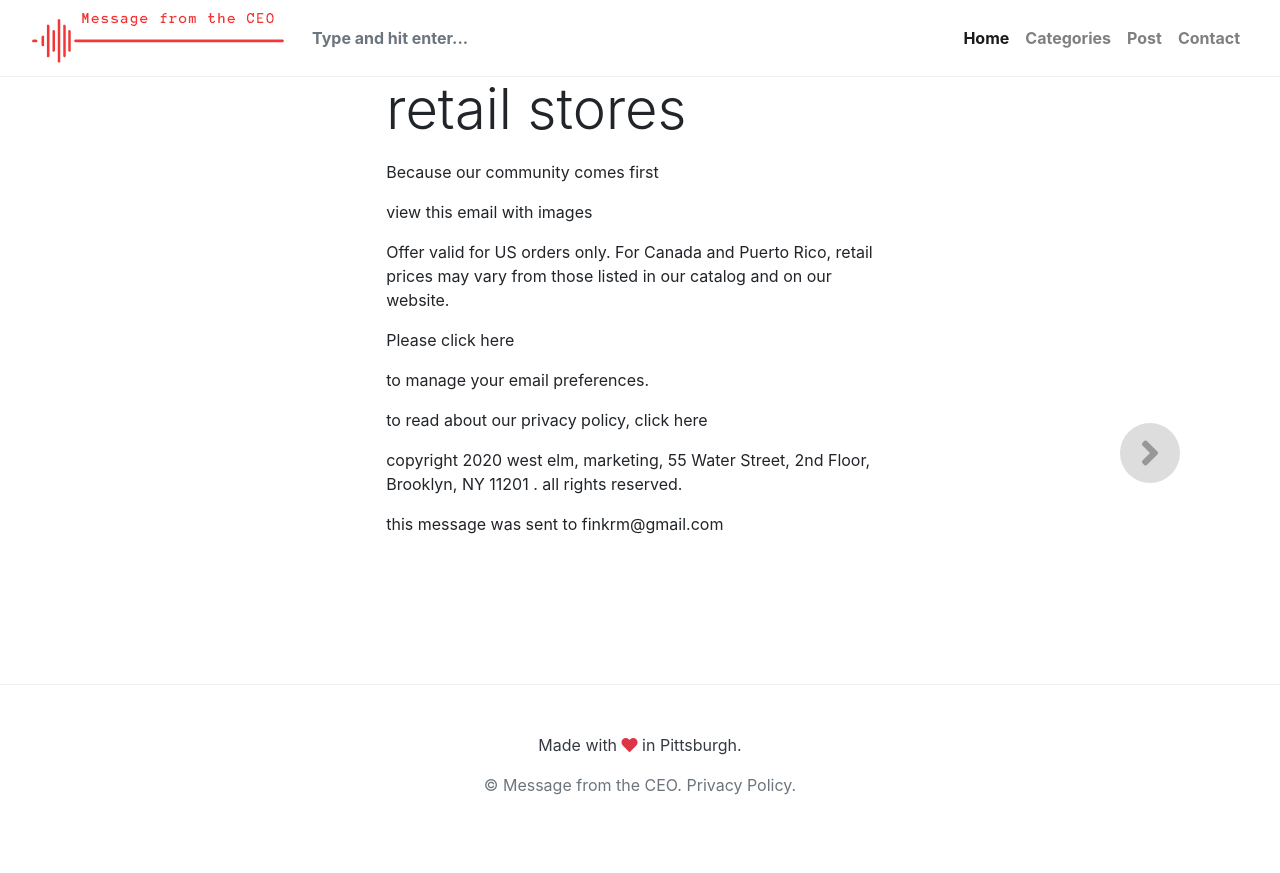
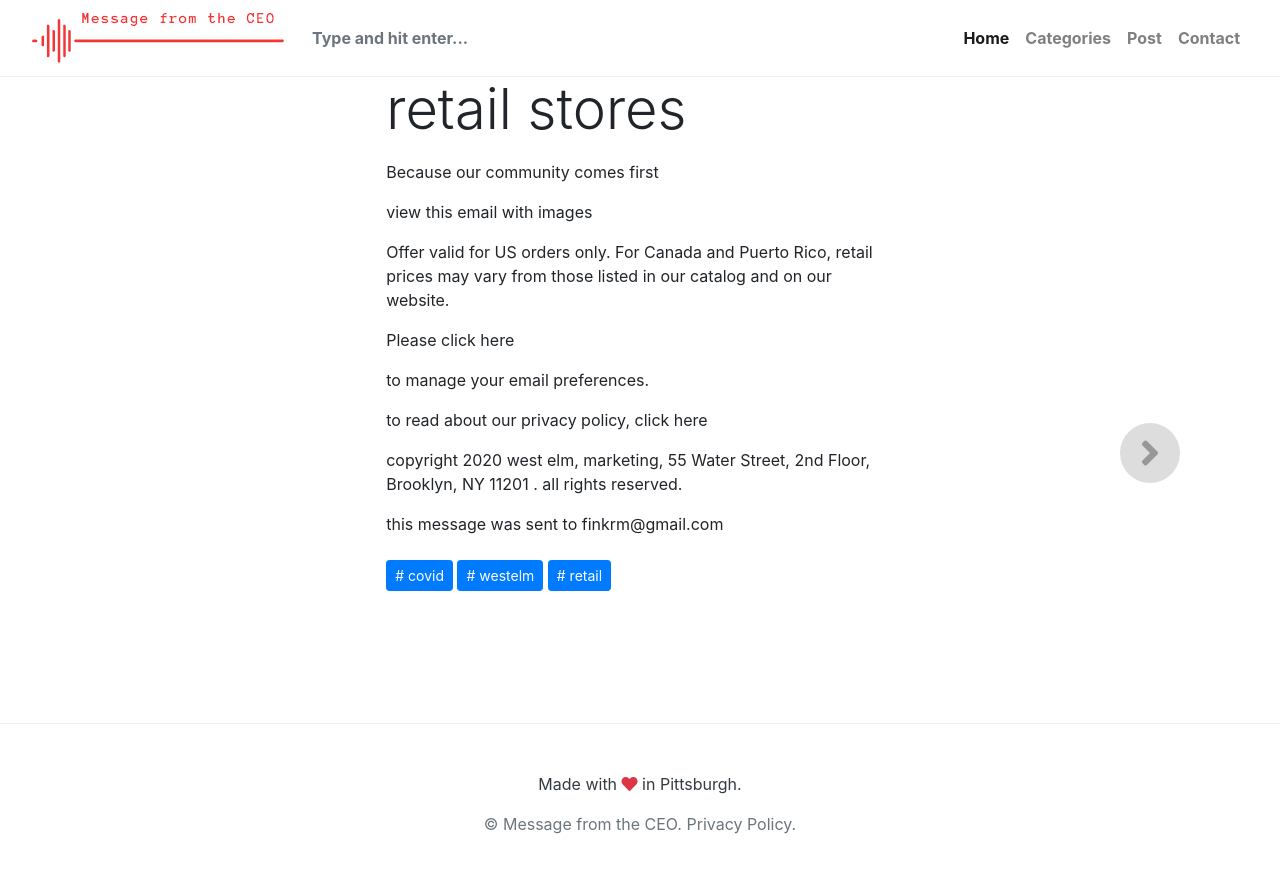
Before and after one commit to bertique/messageFromTheCEO, a Jekyll site: the page built from _posts/2020-03-18-Anupdateonourretailstores.md, in a window 1280 px wide and 900 px high, scrolled down 736 px. Shown: the top 873 px of the window. Built offline with Jekyll 4.4.1, drawn with Linux system fonts in a browser that asks for light colours; nearby versions of some CDN libraries; library files that are not in the unit come from our copies.

Commit message:
Update 2020-03-18-Anupdateonourretailstores.md

```diff
--- a/_posts/2020-03-18-Anupdateonourretailstores.md
+++ b/_posts/2020-03-18-Anupdateonourretailstores.md
@@ -2,7 +2,7 @@
 title:  "An update on our retail stores"
 metadate: "hide"
 date: 2020-03-18 12:05:17
-categories: [  ]
+categories: [ covid, westelm, retail ]
 image: "/assets/images/posts/Anupdateonourretailstores_full.png"
 thumbnail: "/assets/images/posts/Anupdateonourretailstores.png"
 ---
```
